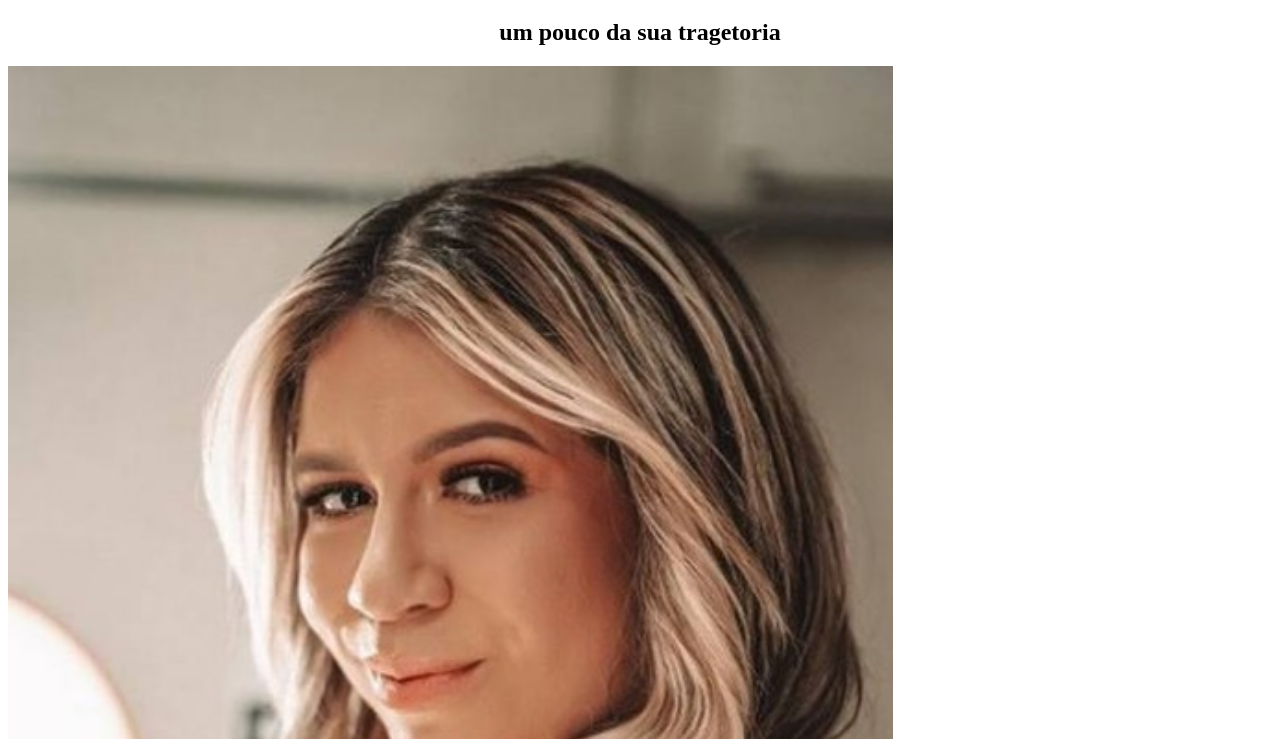
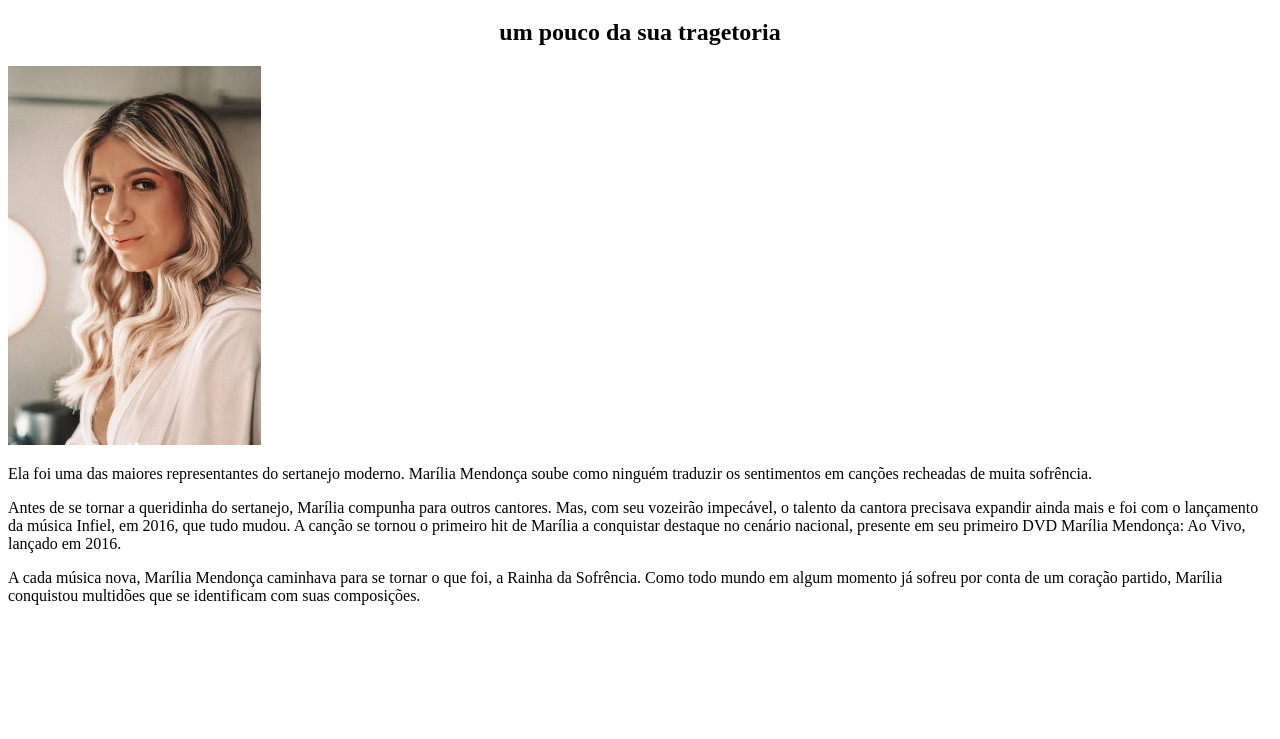
Before and after one commit to brendaraitz/turma-1a, a plain HTML site: page index.html in a window 1280 px wide. Shown: the part 61-800 px from the top of the page. Drawn offline with Linux system fonts and the light colour scheme.

Commit message:
Update style.css

```diff
--- a/style.css
+++ b/style.css
@@ -6,6 +6,6 @@ h2{
 }
 #IMAGEM1 {
     text-align:center;
-  width:70%;
-  heigth:70%;
+  width:20%;
+  heigth:20%;
 }
```
